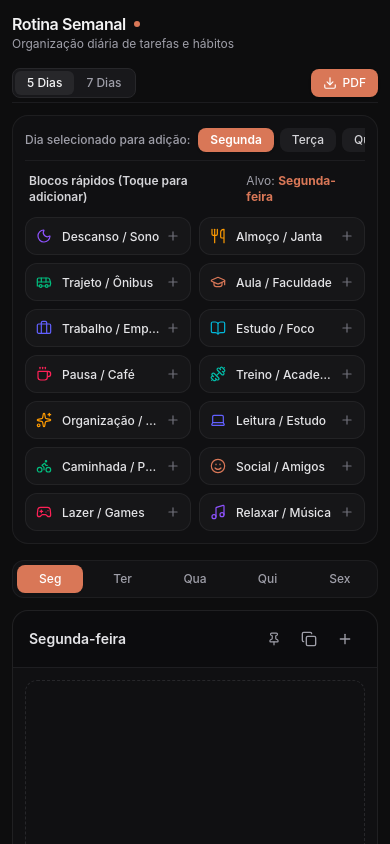
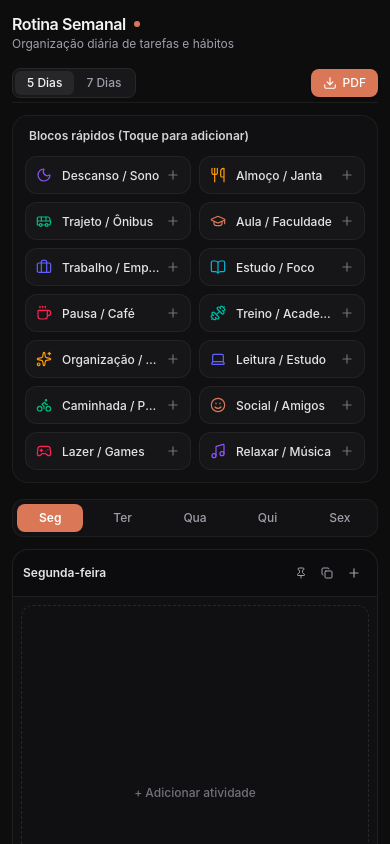
Before and after one commit to jaozinpaulin/routine-planner, a React (Vite) app: page / in a window 390 px wide. Shown: the top 844 px of the page. Built offline with nearby package versions, Linux system fonts and the light colour scheme.

Commit message:
style: fix header flex behavior for lg and xl responsive ranges

```diff
--- a/src/App.jsx
+++ b/src/App.jsx
@@ -199,7 +199,6 @@ export default function App() {
           daysCount={daysCount}
         />
 
-        {/* Abas no Mobile */}
         <div className="flex items-center gap-1.5 p-1 bg-zinc-900/50 border border-zinc-800/60 rounded-xl lg:hidden overflow-x-auto [&::-webkit-scrollbar]:h-1 [&::-webkit-scrollbar-thumb]:bg-zinc-800 [&::-webkit-scrollbar-thumb]:rounded-full">
           {activeDays.map((d) => {
             const isCurrent = d.key === mobileActiveDay;
@@ -212,18 +211,13 @@ export default function App() {
                 type="button"
                 onClick={() => setMobileActiveDay(d.key)}
                 className={`flex-1 min-w-[48px] py-1.5 px-2 rounded-lg text-xs font-medium flex items-center justify-center gap-1 transition-all ${isCurrent
-                  ? 'bg-[#d97757] text-white shadow-xs'
+                  ? 'bg-[#d97757] text-white shadow-xs font-semibold'
                   : isTarget
-                    ? 'border border-[#d97757]/60 text-zinc-200 bg-zinc-900'
+                    ? ' text-[#d97757] bg-zinc-900/90 font-bold'
                     : 'text-zinc-400 hover:text-zinc-200 bg-transparent'
                   }`}
               >
                 <span>{d.short}</span>
-                {count > 0 && (
-                  <span className={`text-[10px] font-mono leading-none ${isCurrent ? 'text-white/90 font-bold' : 'text-zinc-500'}`}>
-                    •{count}
-                  </span>
-                )}
               </button>
             );
           })}
--- a/src/components/BlockPickers.jsx
+++ b/src/components/BlockPickers.jsx
@@ -92,9 +92,8 @@ export default function BlockPickers({ onSelectBlock, activeDayKey, onSelectDay,
 
     return (
         <section className="bg-zinc-900/40 border border-zinc-800/60 p-3 sm:p-4 rounded-2xl mb-4 sm:mb-6 print:hidden relative space-y-3">
-            {/* Seletor de dias ativo no topo */}
             {onSelectDay && (
-                <div className="flex items-center justify-between gap-2 overflow-x-auto pb-2 border-b border-zinc-800/60 scrollbar-none">
+                <div className="hidden lg:flex items-center justify-between gap-2 overflow-x-auto pb-2 border-b border-zinc-800/60 scrollbar-none">
                     <span className="text-xs font-medium text-zinc-400 shrink-0">
                         Dia selecionado para adição:
                     </span>
@@ -123,12 +122,11 @@ export default function BlockPickers({ onSelectBlock, activeDayKey, onSelectDay,
                 <span className="text-xs font-semibold text-zinc-300">
                     Blocos rápidos (Toque para adicionar)
                 </span>
-                <span className="text-xs text-zinc-400">
+                <span className="hidden lg:block text-xs text-zinc-400">
                     Alvo: <strong className="text-[#d97757]">{activeDayLabel || 'Selecionado'}</strong>
                 </span>
             </div>
 
-            {/* Grade de blocos rápidos (Apenas cliques limpos, sem drag and drop conflitante) */}
             <div className="grid grid-cols-2 sm:grid-cols-3 md:grid-cols-4 lg:grid-cols-7 gap-2">
                 {INITIAL_ITEMS.map((item) => {
                     const IconComp = ICONS[item.icon] || ICONS.Sparkles;
--- a/src/components/DayColumn.jsx
+++ b/src/components/DayColumn.jsx
@@ -115,7 +115,7 @@ export default function DayColumn({
         currentDropTargetRef.current = null;
 
         const isTouch = Boolean(e.touches);
-        const holdTime = isTouch ? 250 : 50; // Delay curto para segurar e arrastar
+        const holdTime = isTouch ? 250 : 50;
 
         holdTimeoutRef.current = setTimeout(() => {
             isDraggingRef.current = true;
@@ -129,7 +129,6 @@ export default function DayColumn({
             const dx = Math.abs(currentX - startPosRef.current.x);
             const dy = Math.abs(currentY - startPosRef.current.y);
 
-            // Permite rolar a página se o usuário mexer o dedo antes do tempo de segurar
             if (!isDraggingRef.current && (dx > 8 || dy > 8)) {
                 clearTimeout(holdTimeoutRef.current);
                 return;
@@ -157,7 +156,6 @@ export default function DayColumn({
         const handlePointerUp = () => {
             clearTimeout(holdTimeoutRef.current);
 
-            // Aplica a reordenação ao soltar
             if (isDraggingRef.current && currentDropTargetRef.current !== null) {
                 applyReorder(
                     dragSourceIndexRef.current,
@@ -206,45 +204,47 @@ export default function DayColumn({
                 ? 'bg-[#151518] border-zinc-800/70'
                 : 'bg-zinc-900/40 border-zinc-800/70'
             }`}>
-            <div className={`px-4 py-3 border-b flex items-center justify-between rounded-t-2xl print:px-2 print:py-1.5 print:border-zinc-300 print:bg-zinc-100 ${isTargeted
+
+            {/* Fica em coluna (flex-col) apenas na faixa entre lg e xl, e em linha (flex-row) abaixo de lg e acima de xl */}
+            <div className={`px-2.5 sm:px-4 py-2.5 sm:py-3 border-b flex flex-row lg:flex-col xl:flex-row items-center justify-between gap-1.5 rounded-t-2xl print:px-2 print:py-1.5 print:border-zinc-300 print:bg-zinc-100 ${isTargeted
                 ? 'border-[#d97757]/30 bg-zinc-900/60'
                 : isWeekend
                     ? 'border-zinc-800/70 bg-zinc-900/50'
                     : 'border-zinc-800/70 bg-zinc-950/40'
                 }`}>
-                <div className="flex items-center gap-2 overflow-hidden">
-                    <span className={`text-sm font-semibold truncate print:text-[10px] print:font-bold print:text-zinc-900 ${isTargeted ? 'text-[#d97757]' : isWeekend ? 'text-[#d97757]/90' : 'text-zinc-200'
+
+                <div className="flex items-center gap-1.5 sm:gap-2 overflow-hidden">
+                    <span className={`text-xs sm:text-sm font-semibold truncate print:text-[10px] print:font-bold print:text-zinc-900 ${isTargeted ? 'text-[#d97757]' : isWeekend ? 'text-[#d97757]/90' : 'text-zinc-200'
                         }`}>
                         {dayLabel}
                     </span>
 
                     {totalBlocks > 0 && (
-                        <span className="text-[11px] font-mono px-1.5 py-0.5 rounded-md bg-zinc-800/80 text-zinc-400 border border-zinc-700/50 print:border-none print:bg-transparent print:text-[8px]">
+                        <span className="text-[10px] sm:text-[11px] font-mono text-zinc-400 print:border-none print:bg-transparent print:text-[8px]">
                             {totalBlocks}
                         </span>
                     )}
+                </div>
 
+                <div className="flex items-center gap-0.5 sm:gap-1 print:hidden relative">
                     {totalBlocks > 0 && (
                         <button
                             type="button"
                             onClick={() => onClearDay && onClearDay(dayKey)}
                             title="Limpar dia"
-                            className="p-1.5 text-zinc-500 hover:text-red-400 hover:bg-red-500/10 rounded-lg transition-colors cursor-pointer ml-0.5 print:hidden"
+                            className="p-1 text-zinc-500 hover:text-red-400 hover:bg-red-500/10 rounded-lg transition-colors cursor-pointer ml-0.5 print:hidden"
                         >
-                            <Trash2 className="w-4 h-4" />
+                            <Trash2 className="w-3.5 h-3.5 sm:w-4 sm:h-4" />
                         </button>
                     )}
-                </div>
-
-                <div className="flex items-center gap-1 print:hidden relative">
                     <button
                         type="button"
                         onClick={() => onToggleTarget && onToggleTarget(dayKey)}
                         title={isTargeted ? 'Desafixar dia' : 'Fixar/destacar dia'}
-                        className={`p-2 rounded-lg transition-colors cursor-pointer ${isTargeted ? 'text-[#d97757] bg-[#d97757]/15' : 'text-zinc-400 hover:text-zinc-200 hover:bg-zinc-800/70'
+                        className={`p-1.5 sm:p-2 rounded-lg transition-colors cursor-pointer ${isTargeted ? 'text-[#d97757] bg-[#d97757]/15' : 'text-zinc-400 hover:text-zinc-200 hover:bg-zinc-800/70'
                             }`}
                     >
-                        <Pin className={`w-3.5 h-3.5 ${isTargeted ? 'fill-current' : ''}`} />
+                        <Pin className={`w-3 h-3 sm:w-3.5 sm:h-3.5 ${isTargeted ? 'fill-current' : ''}`} />
                     </button>
 
                     <div className="relative" ref={copyMenuRef}>
@@ -252,10 +252,10 @@ export default function DayColumn({
                             type="button"
                             onClick={() => setShowCopyMenu((prev) => !prev)}
                             title="Copiar rotina para outros dias"
-                            className={`p-2 rounded-lg transition-colors cursor-pointer ${showCopyMenu ? 'text-zinc-100 bg-zinc-800' : 'text-zinc-400 hover:text-zinc-200 hover:bg-zinc-800/70'
+                            className={`p-1.5 sm:p-2 rounded-lg transition-colors cursor-pointer ${showCopyMenu ? 'text-zinc-100 bg-zinc-800' : 'text-zinc-400 hover:text-zinc-200 hover:bg-zinc-800/70'
                                 }`}
                         >
-                            <Copy className="w-4 h-4" />
+                            <Copy className="w-3 h-3 sm:w-4 sm:h-4" />
                         </button>
 
                         {showCopyMenu && (
@@ -302,15 +302,14 @@ export default function DayColumn({
                         type="button"
                         onClick={() => onAddClick && onAddClick(dayKey)}
                         title="Adicionar atividade"
-                        className="p-2 text-zinc-400 hover:text-zinc-100 hover:bg-zinc-800/70 rounded-lg transition-colors cursor-pointer"
+                        className="p-1.5 sm:p-2 text-zinc-400 hover:text-zinc-100 hover:bg-zinc-800/70 rounded-lg transition-colors cursor-pointer"
                     >
-                        <Plus className="w-4 h-4" />
+                        <Plus className="w-3.5 h-3.5 sm:w-4 sm:h-4" />
                     </button>
                 </div>
             </div>
 
-            {/* Lista de cards */}
-            <div className="flex-1 p-3 sm:p-2.5 flex flex-col gap-2 print:p-1 print:gap-1">
+            <div className="flex-1 p-2 sm:p-2.5 flex flex-col gap-2 print:p-1 print:gap-1">
                 {totalBlocks === 0 ? (
                     <button
                         type="button"
@@ -342,7 +341,7 @@ export default function DayColumn({
                                 <div
                                     key={block.id}
                                     onClick={(e) => e.stopPropagation()}
-                                    className="p-3 sm:p-3 rounded-xl border border-zinc-700 space-y-2.5 print:hidden bg-zinc-950 shadow-lg"
+                                    className="p-3 rounded-xl border border-zinc-700 space-y-2.5 print:hidden bg-zinc-950 shadow-lg"
                                 >
                                     <div className="flex items-center justify-between gap-2">
                                         <input
@@ -406,7 +405,7 @@ export default function DayColumn({
                             );
                         }
 
-                        // Renderiza o Card normal
+                        // Renderiza o Card normal com tamanhos compactos responsivos
                         return (
                             <div
                                 key={block.id}
@@ -414,24 +413,24 @@ export default function DayColumn({
                                 onMouseDown={(e) => handlePointerDown(e, index)}
                                 onTouchStart={(e) => handlePointerDown(e, index)}
                                 onClick={() => handleStartEdit(block)}
-                                className={`group relative min-h-[62px] p-2.5 sm:p-3 flex flex-col justify-between overflow-hidden rounded-xl border border-zinc-800/80 bg-zinc-900/60 hover:bg-zinc-900 hover:border-zinc-700 transition-all duration-150 ease-out cursor-grab active:cursor-grabbing select-none active:scale-[0.99] print:min-h-0 print:py-1 print:px-1.5 print:rounded-md print:border-zinc-300 print:bg-white print:break-inside-avoid ${translateClass} ${isBeingDragged ? 'opacity-30 scale-95 border-dashed border-[#d97757] shadow-xl bg-zinc-800' : ''
+                                className={`group relative min-h-[56px] sm:min-h-[62px] p-2 sm:p-2.5 flex flex-col justify-between overflow-hidden rounded-xl border border-zinc-800/80 bg-zinc-900/60 hover:bg-zinc-900 hover:border-zinc-700 transition-all duration-150 ease-out cursor-grab active:cursor-grabbing select-none active:scale-[0.99] print:min-h-0 print:py-1 print:px-1.5 print:rounded-md print:border-zinc-300 print:bg-white print:break-inside-avoid ${translateClass} ${isBeingDragged ? 'opacity-30 scale-95 border-dashed border-[#d97757] shadow-xl bg-zinc-800' : ''
                                     }`}
                             >
-                                <div className="absolute right-2.5 top-1/2 -translate-y-1/2 pointer-events-none transition-transform duration-200 group-hover:scale-105">
+                                <div className="absolute right-2 top-1/2 -translate-y-1/2 pointer-events-none transition-transform duration-200 group-hover:scale-105">
                                     <IconComp
                                         strokeWidth={1.8}
-                                        className={`w-6 h-6 opacity-45 group-hover:opacity-75 transition-opacity print:w-3.5 print:h-3.5 print:opacity-40 ${theme.icon || 'text-zinc-400'}`}
+                                        className={`w-5 h-5 sm:w-6 sm:h-6 opacity-45 group-hover:opacity-75 transition-opacity print:w-3.5 print:h-3.5 print:opacity-40 ${theme.icon || 'text-zinc-400'}`}
                                     />
                                 </div>
 
                                 <div className="flex items-center gap-1.5 relative z-10 pointer-events-none">
                                     <span className={`w-1.5 h-1.5 rounded-full shrink-0 ${theme.dot || 'bg-zinc-400'} print:hidden`} />
-                                    <span className="text-[11px] sm:text-[10px] font-mono text-zinc-400 print:text-[7.5px] print:leading-none print:font-semibold print:text-zinc-500">
+                                    <span className="text-[10px] sm:text-[11px] font-mono text-zinc-400 print:text-[7.5px] print:leading-none print:font-semibold print:text-zinc-500">
                                         {block.start} - {block.end}
                                     </span>
                                 </div>
 
-                                <span className="relative z-10 text-xs font-medium leading-snug pr-7 line-clamp-2 text-zinc-100 print:text-[8.5px] print:leading-tight print:pr-4 print:text-zinc-900 print:line-clamp-1 pointer-events-none">
+                                <span className="relative z-10 text-[11px] sm:text-xs font-medium leading-snug pr-6 line-clamp-2 text-zinc-100 print:text-[8.5px] print:leading-tight print:pr-4 print:text-zinc-900 print:line-clamp-1 pointer-events-none">
                                     {block.title}
                                 </span>
                             </div>
```
